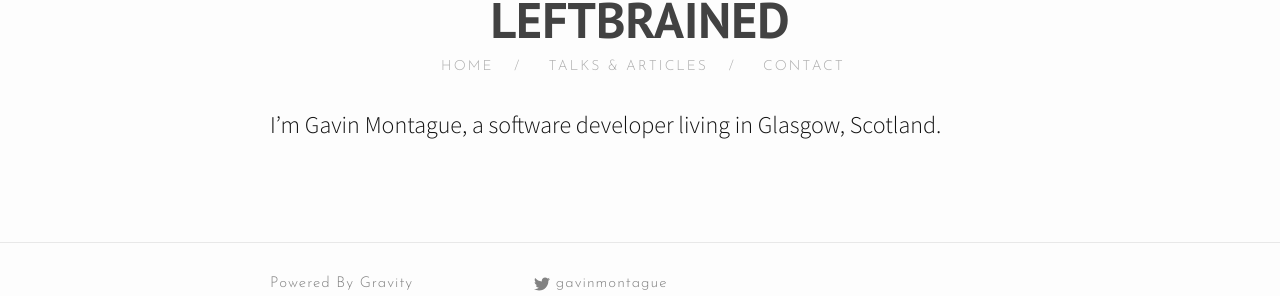
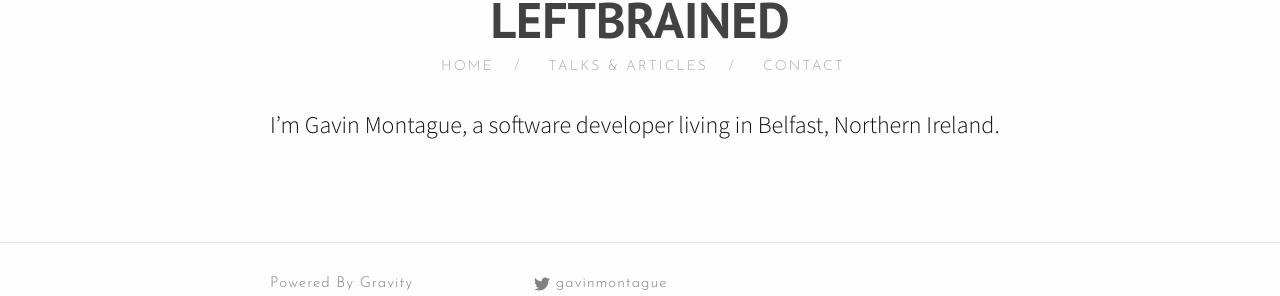
Before and after one commit to Govan/govan.github.io, a Jekyll site: the page built from index.md, in a window 1280 px wide. Shown: the part 196-492 px from the top of the page. Built offline with Jekyll 4.4.1, drawn with Linux system fonts in a browser that asks for light colours; nearby versions of some CDN libraries.

Commit message:
Updated location

```diff
--- a/index.md
+++ b/index.md
@@ -2,4 +2,4 @@
 layout: page
 ---
 
-I’m Gavin Montague, a software developer living in Glasgow, Scotland.
+I’m Gavin Montague, a software developer living in Belfast, Northern Ireland.
```
